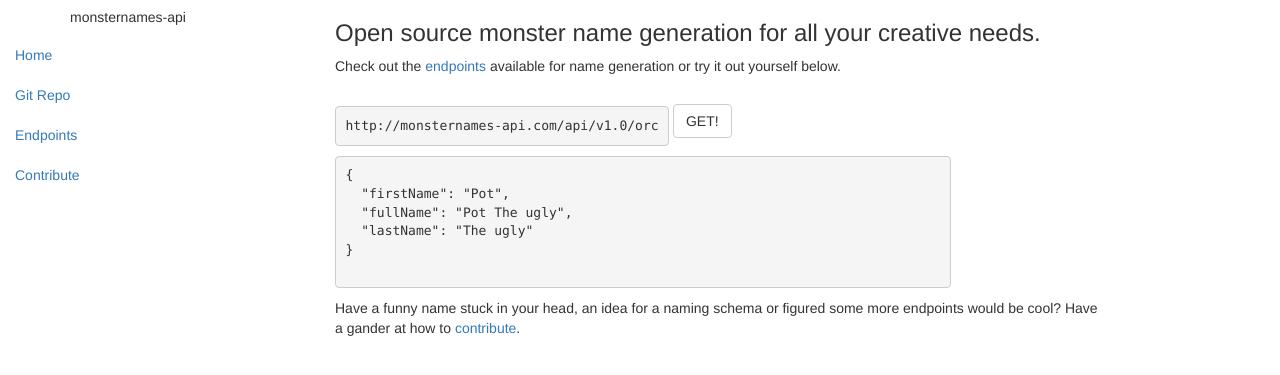
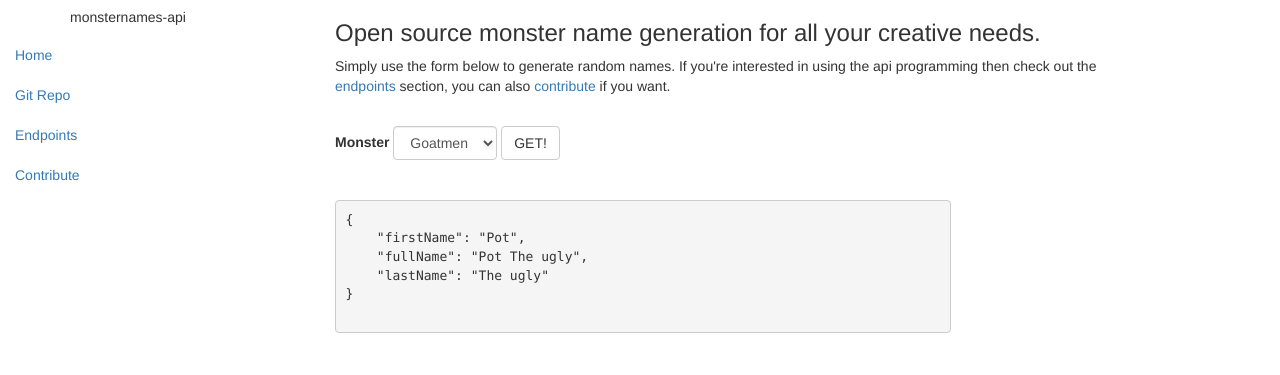
Before and after one commit to benjaminlukeclark/monsternames-api, a Flask app: page / in a window 1280 px wide. Shown: the top 375 px of the page. Run offline with Flask 2, Linux system fonts and the light colour scheme; parts of the project's set-up code (start-up, migrations or seed data) failed here and were passed over; some libraries are stand-ins or nearby versions.

Commit message:
Changed home page
-Change home page to allow user to generate names for all endpoints

-Changed CORS headers for goatmen endpoint as this was not in place

```diff
--- a/application.py
+++ b/application.py
@@ -100,7 +100,7 @@ def post_goblin_last_name():
 @application.route('/api/v1.0/goatmen', methods=['GET'])
 def get_goatmen():
     # GET request
-    return goatmen.return_name()
+    return add_cors_headers(goatmen.return_name())
 
 @application.route('/api/v1.0/goatmen/firstName', methods=['POST'])
 def post_goatmen_firstName():
--- a/static/js/home.js
+++ b/static/js/home.js
@@ -1,7 +1,8 @@
 // function called on home page to get example restapi output
 function apiGet(e) {
     // get url from page
-    let url = document.getElementById('endpoint').innerHTML
+    var selectList = document.getElementById("endpointSelect");
+    var url = selectList.options[selectList.selectedIndex].value;
     console.log(url)
     fetch(url)
     .then((resp) => resp.json()) // Transform the data into json
--- a/templates/home.html
+++ b/templates/home.html
@@ -32,26 +32,34 @@
     <div class="col-sm-9 col-md-10 main">
       <!-- Header and first para -->
       <h3> Open source monster name generation for all your creative needs.</h3>
-      <p class="pt-1">Check out the <a href= "{{ url_for('endpoints') }}" >endpoints</a> available for name generation or try it out yourself below.</p>
+      <p>Simply use the form below to generate random names. If you're interested in using the api programming then check out the <a href= "{{ url_for('endpoints') }}" >endpoints</a>  section, you can also <a href= "{{ url_for('contribute') }}" >contribute</a>  if you want.</p>
       <!-- Example interaction with endpoints -->
+      <br>
       <form class="form-inline">
         <div class="form-group">
-          <label for="endpoint"></label>
-          <pre id="endpoint">http://monsternames-api.com/api/v1.0/orc</pre>
+          <label for="endpointSelect">Monster</label>
+          <select id="endpointSelect" class="form-control p-3">
+            <option value="http://monsternames-api.com/api/v1.0/goatmen">Goatmen</option>
+            <option value="http://monsternames-api.com/api/v1.0/goblin">Goblin</option>
+            <option value="http://monsternames-api.com/api/v1.0/ogre">Ogre</option>
+            <option value="http://monsternames-api.com/api/v1.0/orc">Orc</option>
+            <option value="http://monsternames-api.com/api/v1.0/skeleton">Skeleton</option>
+            <option value="http://monsternames-api.com/api/v1.0/troll">Troll</option>
+            <!-- Programmatically add stuff here -->
+          </select>
         </div>
         <button type="button" class="btn btn-default" id="apiGetButton" onclick="apiGet()">GET!</button>
       </form>
       <!-- Display results of interaction with endpoint -->
-      <div>
+      <br><br>
         <pre style="max-width: 80%;" id="apiGetResult">
 {
-  "firstName": "Pot",
-  "fullName": "Pot The ugly",
-  "lastName": "The ugly"
+    "firstName": "Pot",
+    "fullName": "Pot The ugly",
+    "lastName": "The ugly"
 }
         </pre>
       </div>
-    <p>Have a funny name stuck in your head, an idea for a naming schema or figured some more endpoints would be cool? Have a gander at how to <a href="{{ url_for('contribute') }}" >contribute</a>.</p>
   </div>
 </div>
 </div>
```
